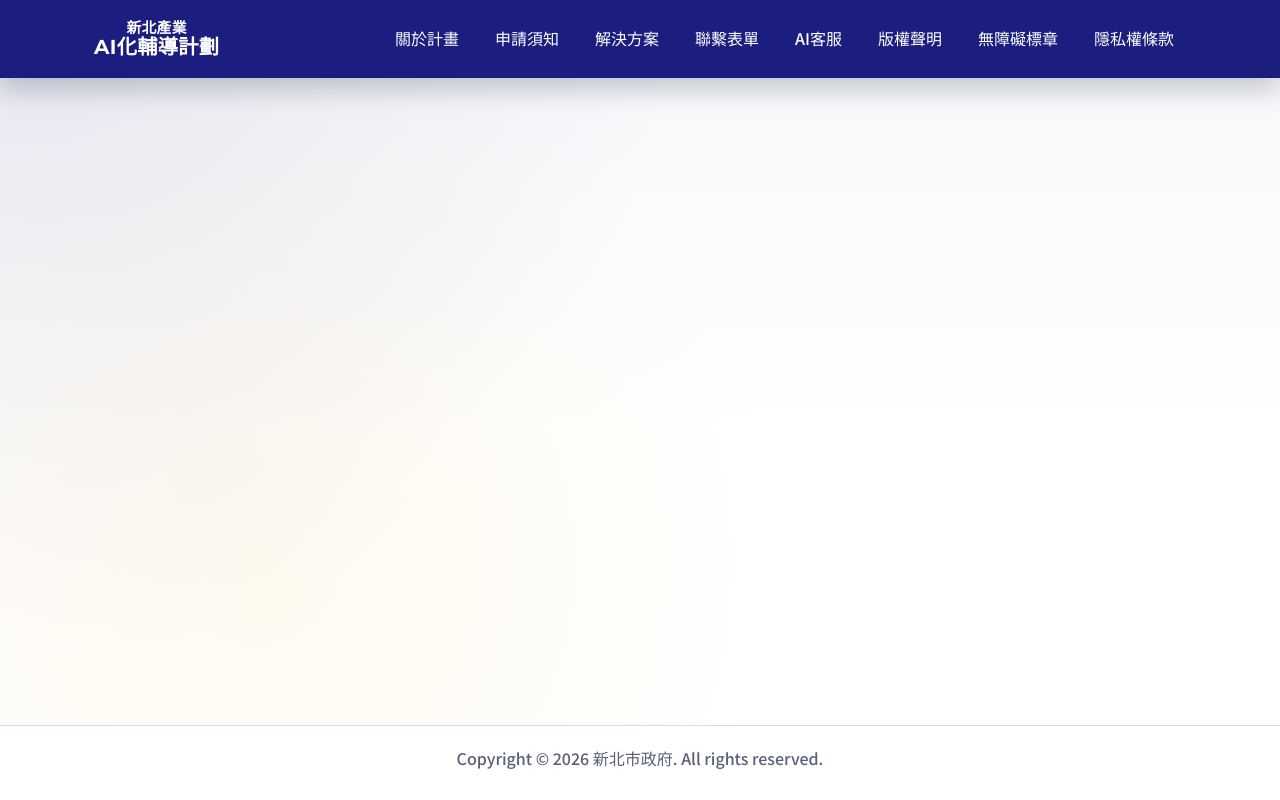
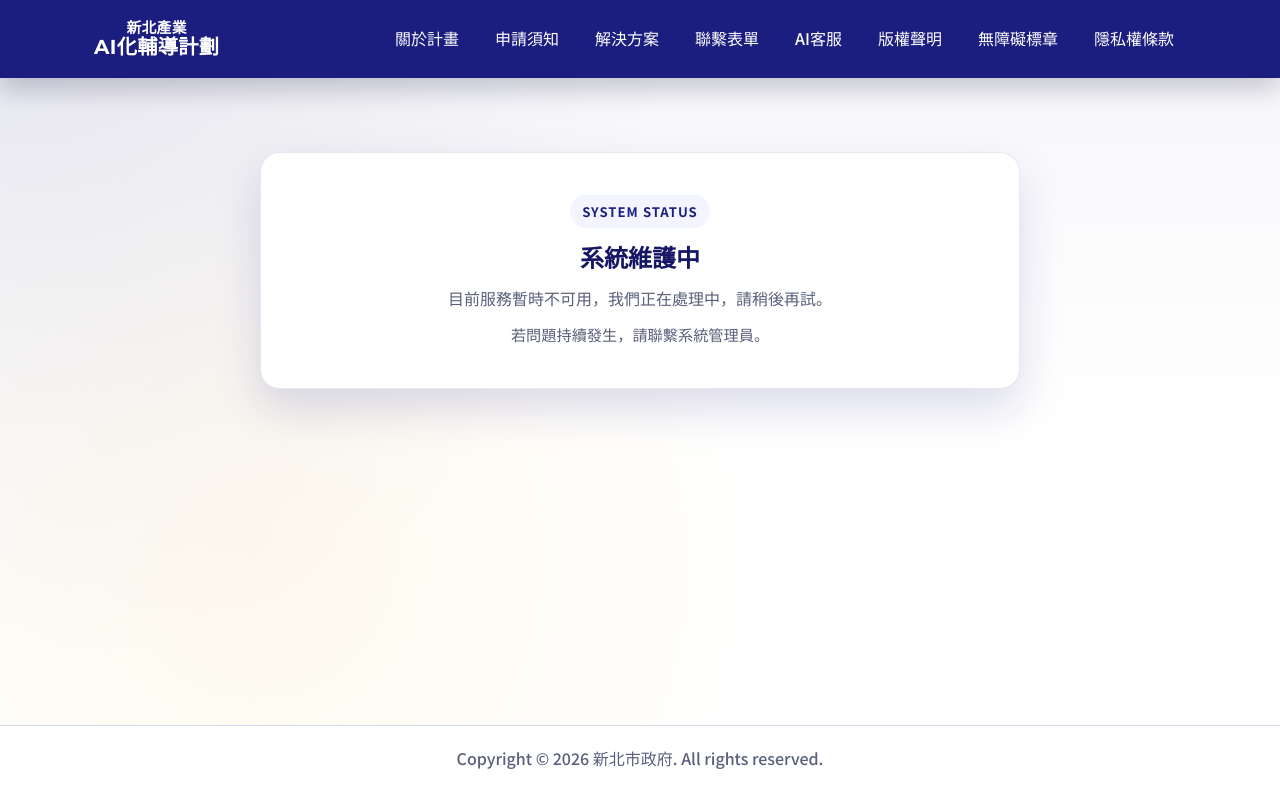
Before and after one commit to chia313339/tws_npciap, a Vue app: page /maintenance in a window 1280 px wide. Built offline with nearby package versions, Linux system fonts and the light colour scheme.

Commit message:
20260225

```diff
--- a/src/main.js
+++ b/src/main.js
@@ -3,4 +3,58 @@ import './style.css'
 import App from './App.vue'
 import router from './router'
 
-createApp(App).use(router).mount('#app')
+const app = createApp(App)
+
+const redirectToNotFound = () => {
+  if (router.currentRoute.value.path !== '/404') {
+    router.replace('/404')
+  }
+}
+
+const redirectToMaintenance = () => {
+  if (router.currentRoute.value.path !== '/maintenance') {
+    router.replace('/maintenance')
+  }
+}
+
+router.onError(() => {
+  redirectToNotFound()
+})
+
+app.config.errorHandler = () => {
+  redirectToNotFound()
+}
+
+const autoMaintenance = String(import.meta.env.VITE_AUTO_MAINTENANCE || '').toLowerCase() === 'true'
+const healthcheckUrl = (import.meta.env.VITE_HEALTHCHECK_URL || '').trim()
+const healthcheckIntervalMs = Number(import.meta.env.VITE_HEALTHCHECK_INTERVAL_MS || 15000)
+
+if (autoMaintenance && healthcheckUrl) {
+  let failedCount = 0
+  const maxFailedCount = 2
+
+  const checkHealth = async () => {
+    try {
+      const response = await fetch(healthcheckUrl, {
+        method: 'GET',
+        cache: 'no-store',
+      })
+
+      if (!response.ok) {
+        throw new Error('healthcheck not ok')
+      }
+
+      failedCount = 0
+    } catch (error) {
+      failedCount += 1
+      if (failedCount >= maxFailedCount) {
+        redirectToMaintenance()
+      }
+    }
+  }
+
+  checkHealth()
+  window.setInterval(checkHealth, healthcheckIntervalMs)
+}
+
+app.use(router).mount('#app')
--- a/src/router/index.js
+++ b/src/router/index.js
@@ -9,6 +9,8 @@ import CopyrightView from '../views/CopyrightView.vue'
 import AccessibilityView from '../views/AccessibilityView.vue'
 import PrivacyView from '../views/PrivacyView.vue'
 import ContactFormView from '../views/ContactFormView.vue'
+import NotFoundView from '../views/NotFoundView.vue'
+import MaintenanceView from '../views/MaintenanceView.vue'
 
 const routes = [
   {
@@ -56,6 +58,20 @@ const routes = [
     name: 'contact-form',
     component: ContactFormView,
   },
+  {
+    path: '/404',
+    name: 'not-found',
+    component: NotFoundView,
+  },
+  {
+    path: '/maintenance',
+    name: 'maintenance',
+    component: MaintenanceView,
+  },
+  {
+    path: '/:pathMatch(.*)*',
+    redirect: '/404',
+  },
 ]
 
 const router = createRouter({
@@ -66,4 +82,18 @@ const router = createRouter({
   },
 })
 
+const isMaintenanceMode = String(import.meta.env.VITE_MAINTENANCE_MODE || '').toLowerCase() === 'true'
+
+router.beforeEach((to) => {
+  if (to.path === '/maintenance') {
+    return true
+  }
+
+  if (isMaintenanceMode) {
+    return '/maintenance'
+  }
+
+  return true
+})
+
 export default router
--- /dev/null
+++ b/src/views/MaintenanceView.vue
@@ -0,0 +1,59 @@
+<template>
+  <section class="page-hero">
+    <div class="container">
+      <div class="maintenance-card">
+        <p class="maintenance-badge">SYSTEM STATUS</p>
+        <h1>系統維護中</h1>
+        <p class="maintenance-text">目前服務暫時不可用，我們正在處理中，請稍後再試。</p>
+        <p class="maintenance-tip">若問題持續發生，請聯繫系統管理員。</p>
+      </div>
+    </div>
+  </section>
+</template>
+
+<style scoped>
+.maintenance-card {
+  max-width: 760px;
+  margin: 0 auto;
+  padding: 42px 28px;
+  border-radius: 20px;
+  border: 1px solid rgba(28, 30, 127, 0.1);
+  background: #ffffff;
+  box-shadow: var(--shadow);
+  text-align: center;
+}
+
+.maintenance-badge {
+  display: inline-block;
+  margin: 0 0 10px;
+  padding: 6px 12px;
+  border-radius: 999px;
+  background: var(--soft);
+  color: var(--primary);
+  font-size: 0.82rem;
+  letter-spacing: 0.08em;
+  font-weight: 700;
+}
+
+.maintenance-card h1 {
+  margin: 0 0 10px;
+  color: var(--primary-dark);
+}
+
+.maintenance-text {
+  margin: 0;
+  color: var(--muted);
+}
+
+.maintenance-tip {
+  margin: 10px 0 0;
+  color: var(--muted);
+  font-size: 0.95rem;
+}
+
+@media (max-width: 720px) {
+  .maintenance-card {
+    padding: 32px 20px;
+  }
+}
+</style>
--- /dev/null
+++ b/src/views/NotFoundView.vue
@@ -0,0 +1,49 @@
+<template>
+  <section class="page-hero">
+    <div class="container">
+      <div class="not-found-card">
+        <p class="not-found-code">404</p>
+        <h1>找不到此頁面</h1>
+        <p class="not-found-text">頁面不存在或發生錯誤，請返回首頁繼續瀏覽。</p>
+        <RouterLink to="/" class="btn primary">回到首頁</RouterLink>
+      </div>
+    </div>
+  </section>
+</template>
+
+<style scoped>
+.not-found-card {
+  max-width: 720px;
+  margin: 0 auto;
+  padding: 40px 28px;
+  border-radius: 20px;
+  border: 1px solid rgba(28, 30, 127, 0.1);
+  background: #ffffff;
+  box-shadow: var(--shadow);
+  text-align: center;
+}
+
+.not-found-code {
+  margin: 0;
+  font-size: clamp(3.2rem, 10vw, 5.6rem);
+  font-weight: 700;
+  color: var(--primary);
+  line-height: 1;
+}
+
+.not-found-card h1 {
+  margin: 8px 0 10px;
+  color: var(--primary-dark);
+}
+
+.not-found-text {
+  margin: 0 0 22px;
+  color: var(--muted);
+}
+
+@media (max-width: 720px) {
+  .not-found-card {
+    padding: 32px 20px;
+  }
+}
+</style>
```
Also changed, not shown: 6 other files (tests, documents, lock files or other folders).
